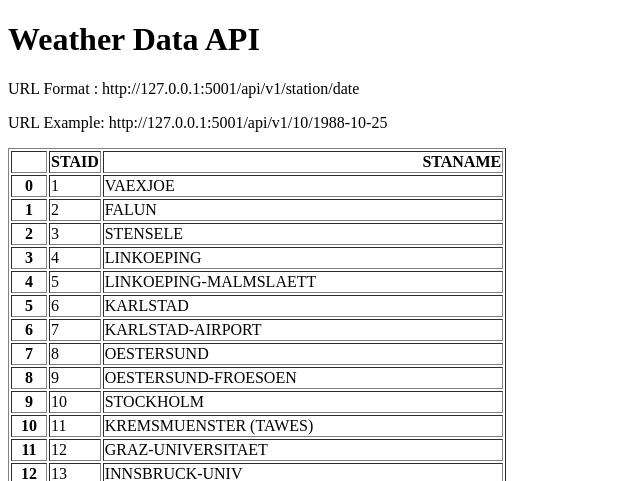
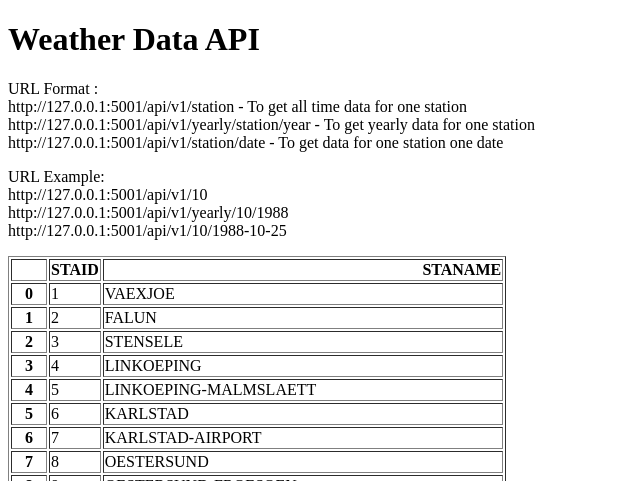
Before and after one commit to Confomitty/weatherapi_app4, a Flask app: page / in a window 1280 px wide. Shown: the top 481 px of the page, without its empty margins (0-640 px from the left). Run offline with Flask 3, Linux system fonts and the light colour scheme.

Commit message:
Add an all time data and yearly data endpoint

```diff
--- a/main.py
+++ b/main.py
@@ -11,10 +11,27 @@ def home():
     return render_template("home.html",data = stations.to_html())
 
 
+@app.route("/api/v1/<station>")
+def all_data(station):
+    filename = "data_small/TG_STAID" + str(station).zfill(6) + ".txt"
+    df = pd.read_csv(filename,skiprows=20,parse_dates = ["    DATE"])
+    result = df.to_dict(orient = "records")
+    return result
+
+
+@app.route("/api/v1/yearly/<station>/<year>")
+def yearly(station , year):
+    filename = "data_small/TG_STAID" + str(station).zfill(6) + ".txt"
+    df = pd.read_csv(filename,skiprows=20)
+    df['    DATE'] = df['    DATE'].astype(str)
+    yearly = df.loc[df['    DATE'].str.startswith(str(year))].to_dict(orient = "records")
+    return yearly
+
+
 @app.route("/api/v1/<station>/<date>")
-def about(station , date):
-    filename = f"data_small/TG_STAID" + str(station).zfill(6) + ".txt"
-    df = pd.read_csv(filename, skiprows=20 , parse_dates = ["    DATE"])
+def specific(station , date):
+    filename = "data_small/TG_STAID" + str(station).zfill(6) + ".txt"
+    df = pd.read_csv(filename,skiprows=20,parse_dates = ["    DATE"])
     temperature = df.loc[df['    DATE'] == date]['   TG'].squeeze() / 10
     return {"station" : station,
             "date" : date,
--- a/templates/home.html
+++ b/templates/home.html
@@ -6,8 +6,20 @@
 </head>
 <body>
     <h1>Weather Data API</h1>
-    <p>URL Format : http://127.0.0.1:5001/api/v1/station/date </p>
-    <p>URL Example: http://127.0.0.1:5001/api/v1/10/1988-10-25 </p>
+    <p>URL Format :
+        <br>
+        http://127.0.0.1:5001/api/v1/station - To get all time data for one station
+        <br>
+        http://127.0.0.1:5001/api/v1/yearly/station/year - To get yearly data for one station
+        <br>
+        http://127.0.0.1:5001/api/v1/station/date - To get data for one station one date</p>
+    <p>URL Example:
+        <br>
+        http://127.0.0.1:5001/api/v1/10
+        <br>
+        http://127.0.0.1:5001/api/v1/yearly/10/1988
+        <br>
+        http://127.0.0.1:5001/api/v1/10/1988-10-25</p>
     <p>{{data|safe}}</p>
 </body>
 </html>
```
